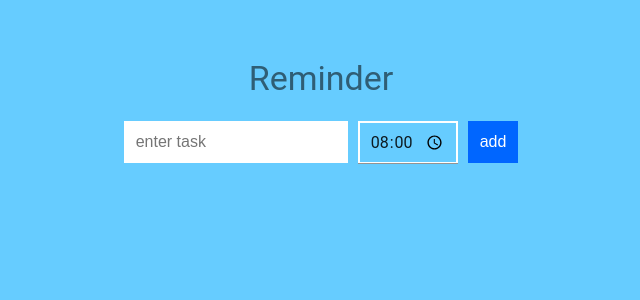
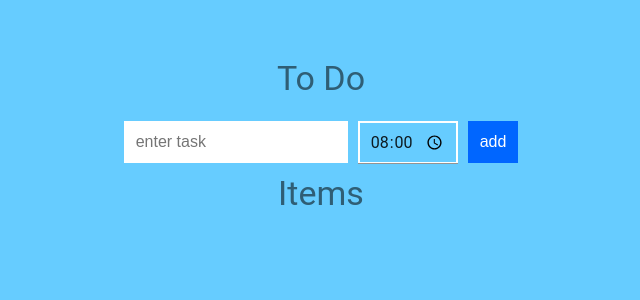
Before and after one commit to etoisutta/react-todo, a React (Create React App) app: page / in a window 1280 px wide. Shown: the top 300 px of the page, without its empty margins (319-959 px from the left). Built offline with nearby package versions, Linux system fonts and the light colour scheme.

Commit message:
Fix #2 TD-0001. Update name from Reminder to To do

```diff
--- a/src/App.js
+++ b/src/App.js
@@ -8,7 +8,7 @@ class App extends Component {
     return (
       <div className="App">
         <Typography variant='display1' align='center' gutterBottom>
-          Reminder
+          To Do
         </Typography>
         <TodoList />
       </div>
--- a/src/TodoItems.js
+++ b/src/TodoItems.js
@@ -1,14 +1,15 @@
 import React, { Component } from "react";
+import Typography from '@material-ui/core/Typography'
 
 class TodoItems extends Component {
-	constructor(props) {
+  constructor(props) {
     super(props);
 
     this.createTasks = this.createTasks.bind(this);
   }
   createTasks(item) {
     return <li onClick={() => this.delete(item.key)}
-	key={item.key}>{item.text}</li>
+      key={item.key}>{item.text}</li>
   }
   delete(key) {
     this.props.delete(key);
@@ -19,9 +20,14 @@ class TodoItems extends Component {
     var listItems = todoEntries.map(this.createTasks);
 
     return (
-      <ul className="theList">
+      <div>
+        <Typography variant='display1' align='center' gutterBottom>
+          Items
+        </Typography>
+        <ul className="theList">
           {listItems}
-      </ul>
+        </ul>
+      </div>
     );
   }
 };
```
